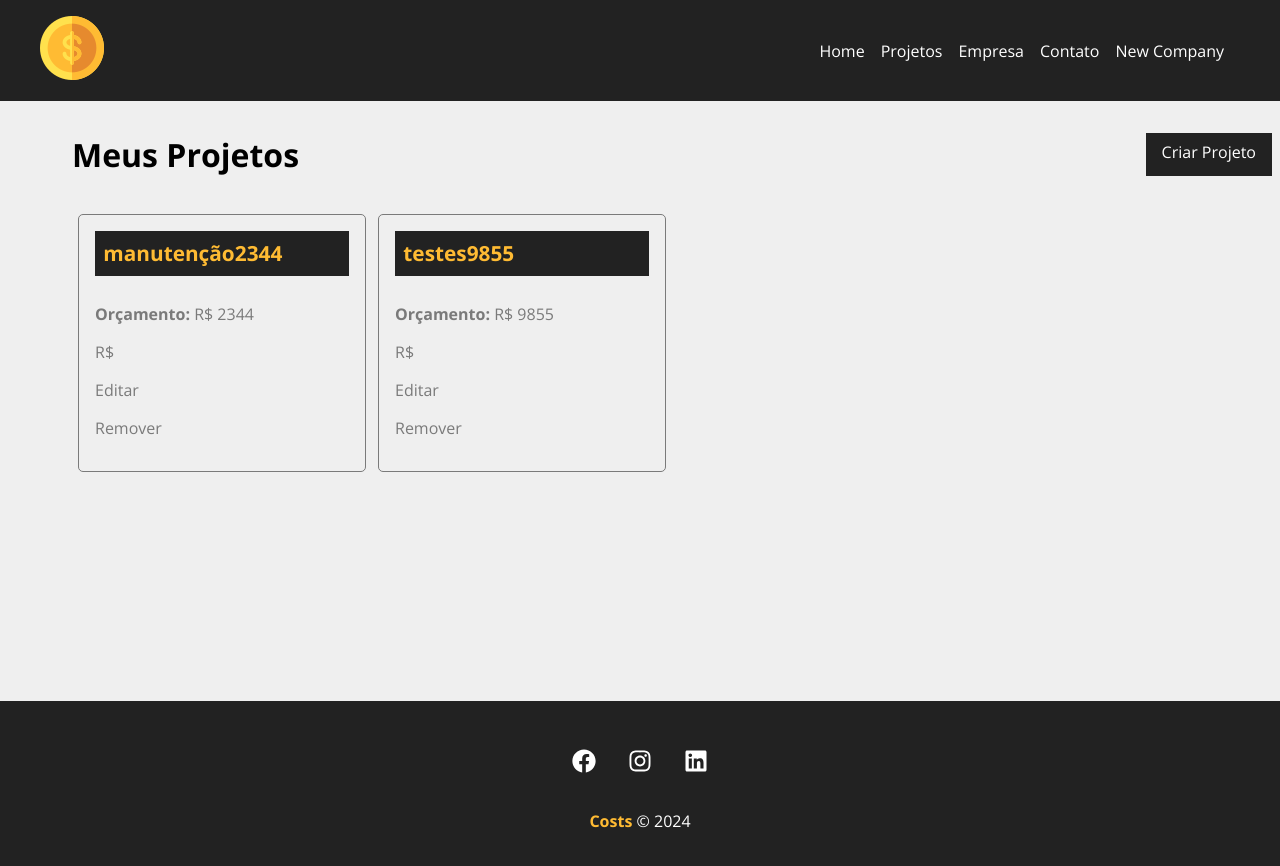
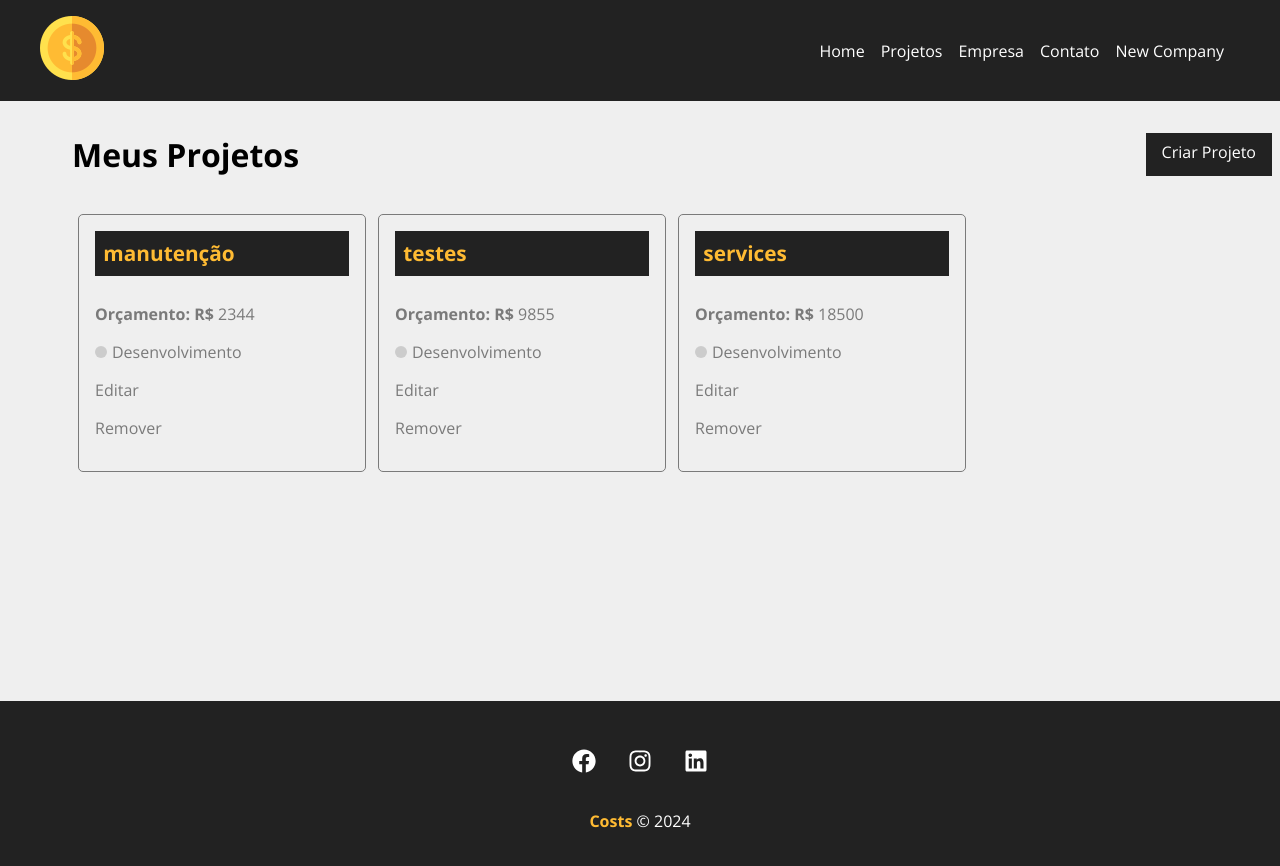
Before and after one commit to mariocarvalho-2205/costs, a React (Create React App) app: page /projects in a window 1280 px wide. Shown: the top 866 px of the page. Built offline with nearby package versions, Linux system fonts and the light colour scheme; data requests are answered from the project's data file.

Commit message:
inlciuindo classes no projeto

```diff
--- a/db.json
+++ b/db.json
@@ -17,6 +17,13 @@
       "cost": 0,
       "services": [],
       "id": 2
+    },
+    {
+      "name": "services",
+      "budget": "18500",
+      "cost": 0,
+      "services": [],
+      "id": 3
     }
   ],
   "categories": [
--- a/src/components/project/ProjectCard.jsx
+++ b/src/components/project/ProjectCard.jsx
@@ -5,19 +5,19 @@ import styles from './ProjectCard.module.css'
 function ProjectCard ({ id, name, budget, category, handleRemove }) {
     return (
       <div className={styles.project_card}>
-            <h4>{name}{budget}{category}</h4>
+        <h4>{name}</h4>
         <p>
-                <span>Orçamento:</span> R$ {budget}
+          <span>Orçamento: R$ </span> {budget}
         </p>
         <p className={styles.category_test}>
-                <span></span> R$ {category}
+          <span></span>Desenvolvimento
         </p>
         <div>
           <p>Editar</p>
           <p>Remover</p>
         </div>
       </div>
-    )
+    );
 }
 
 export default ProjectCard
--- a/src/components/project/ProjectCard.module.css
+++ b/src/components/project/ProjectCard.module.css
@@ -28,3 +28,25 @@
     display: flex;
     align-items: center;
 }
+
+.category_test span {
+    display: inline-block;
+    width: 12px;
+    height: 12px;
+    border-radius: 50%;
+    background-color: #ccc;
+    margin-right: 5px;
+}
+
+.category_test .infra {
+
+}
+.category_test .desenvolvimento {
+
+}
+.category_test .design {
+
+}
+.category_test .planejamento {
+
+}
```
Lines whose indentation alone changed are shown as unchanged.
